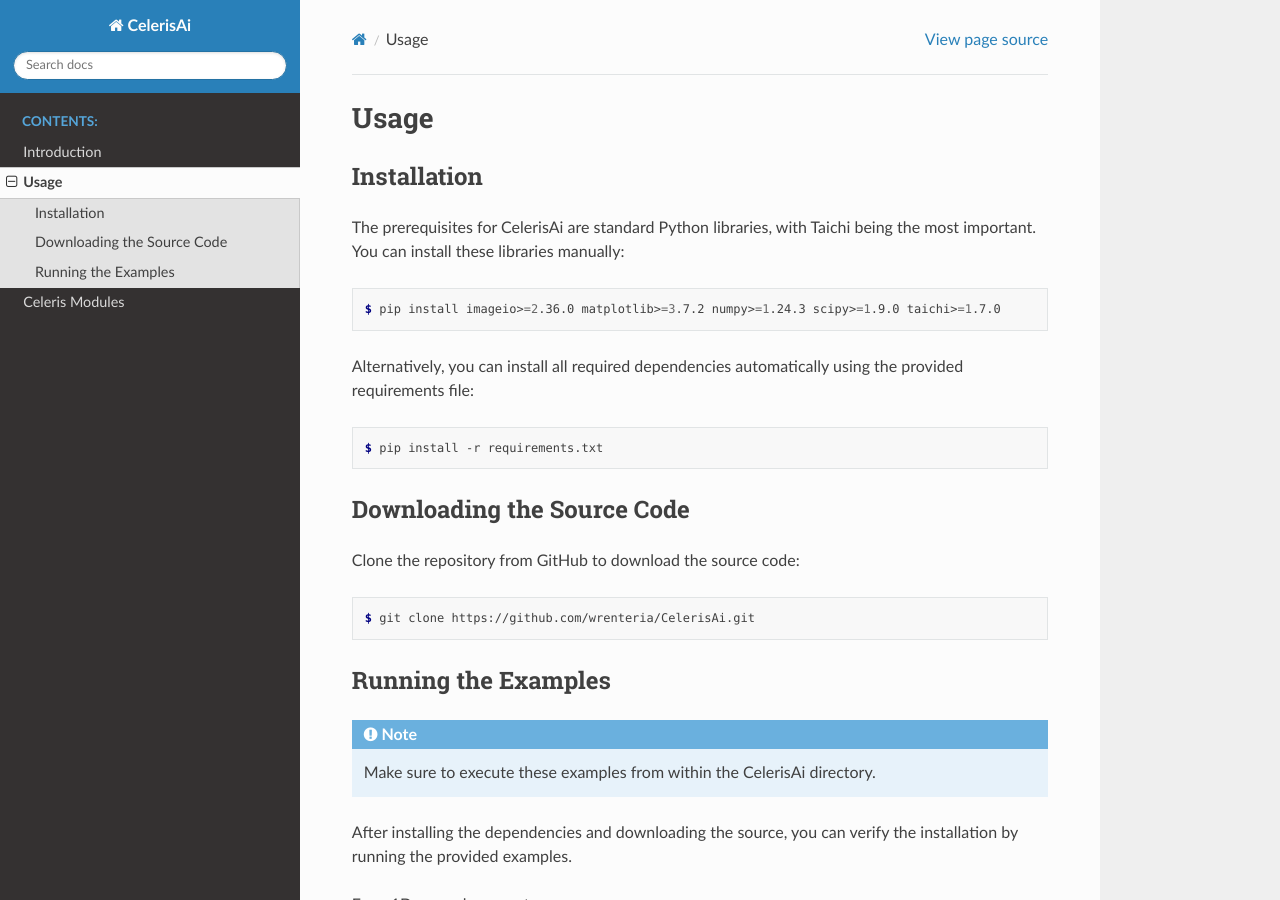
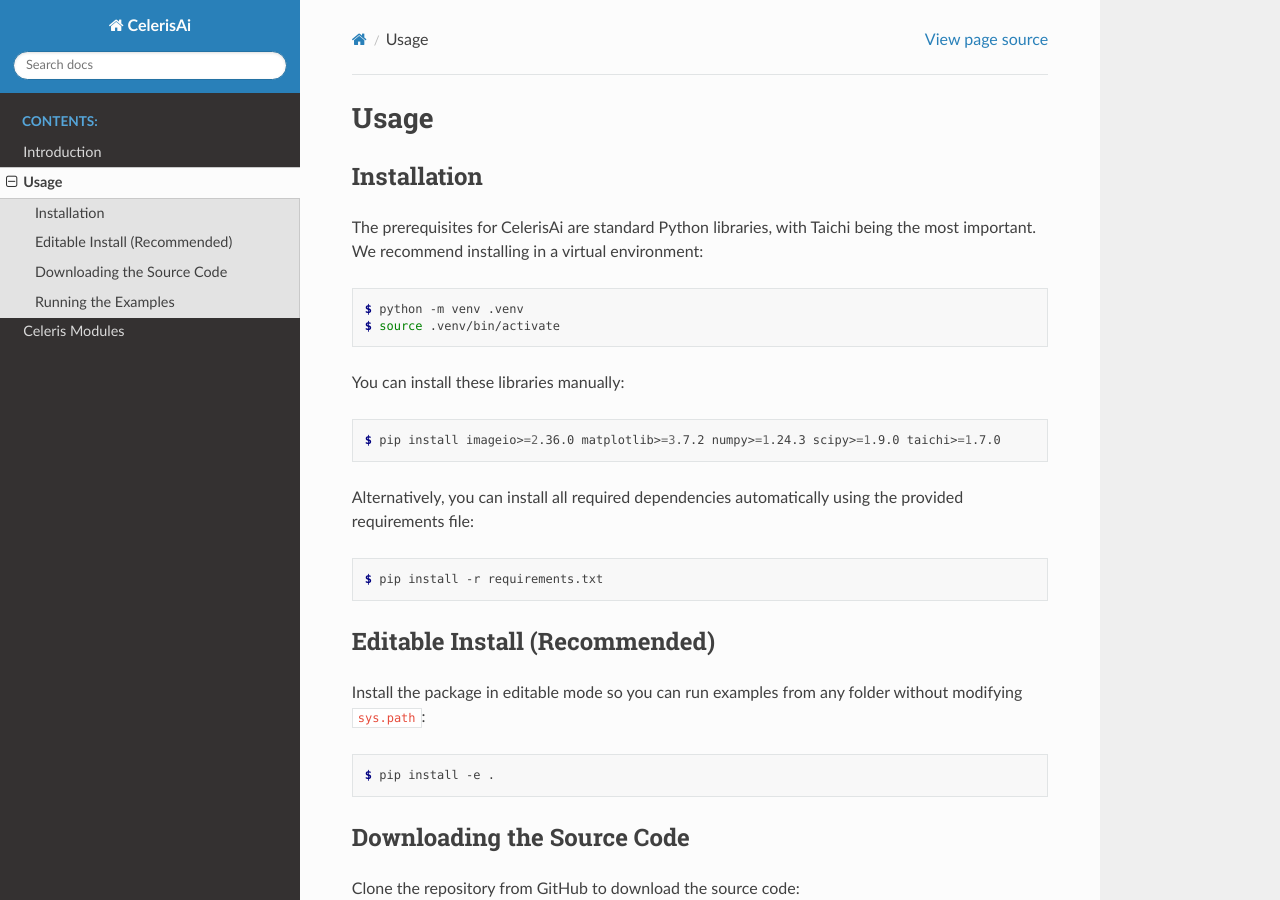
Before and after one commit to wrenteria/CelerisAi, a Sphinx documentation site: the page built from docs/source/usage.rst, in a window 1280 px wide and 900 px high. Built offline with Sphinx 7.4.7 and the Read the Docs theme 3.1.0, drawn with Linux system fonts in a browser that asks for light colours.

Commit message:
Update installation instructions

```diff
--- a/docs/source/usage.rst
+++ b/docs/source/usage.rst
@@ -6,7 +6,15 @@
 Installation
 ------------
 
-The prerequisites for CelerisAi are standard Python libraries, with Taichi being the most important. You can install these libraries manually:
+The prerequisites for CelerisAi are standard Python libraries, with Taichi being the most important. We recommend installing in a virtual environment:
+
+.. code-block:: console
+
+   $ python -m venv .venv
+   $ source .venv/bin/activate
+
+
+You can install these libraries manually:
 
 .. code-block:: console
 
@@ -17,6 +25,16 @@
 .. code-block:: console
 
    $ pip install -r requirements.txt
+
+Editable Install (Recommended)
+------------------------------
+
+Install the package in editable mode so you can run examples from any folder without
+modifying ``sys.path``:
+
+.. code-block:: console
+
+   $ pip install -e .
 
 Downloading the Source Code
 -----------------------------
@@ -29,10 +47,6 @@
 
 Running the Examples
 --------------------
-
-.. note::
-   Make sure to execute these examples from within the CelerisAi directory.
-
 
 After installing the dependencies and downloading the source, you can verify the installation by running the provided examples.
 
```
